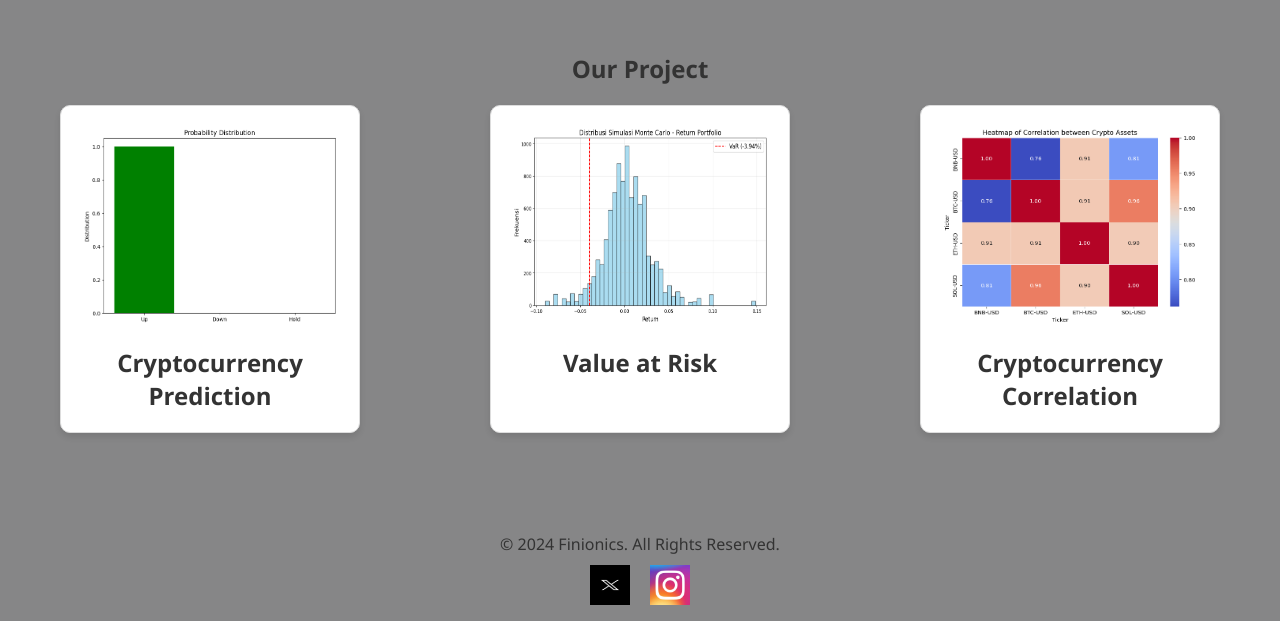
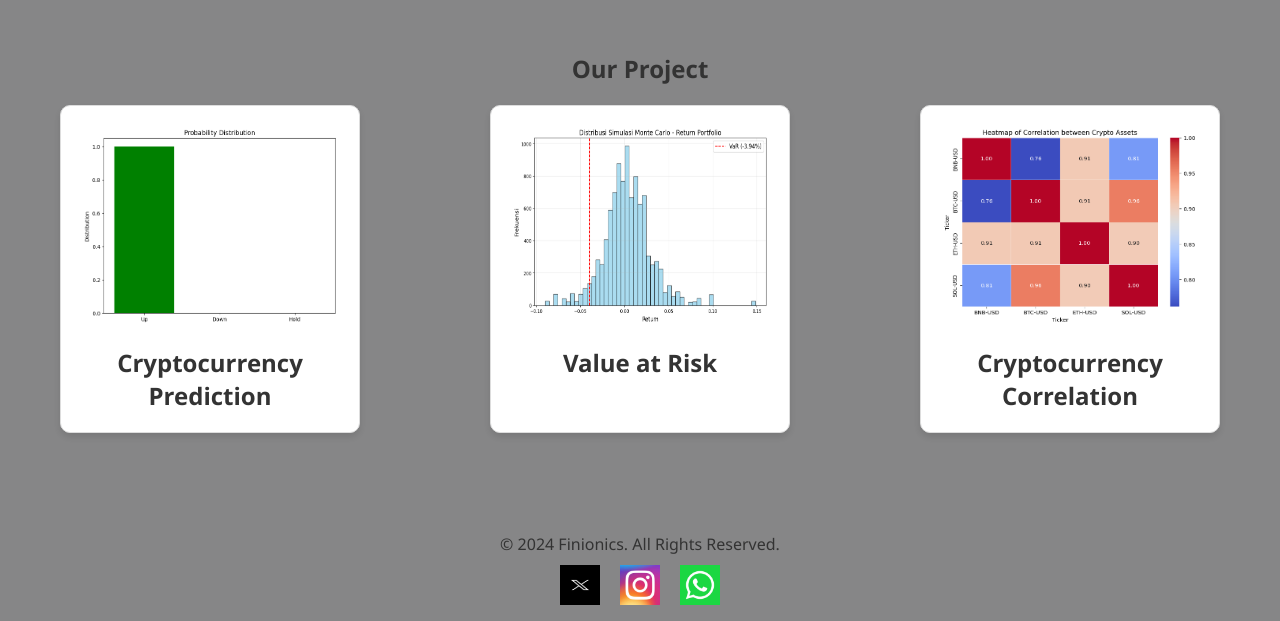
Before and after one commit to reonDay/finionics-website, a plain HTML site: page index.html in a window 1280 px wide. Shown: the part 3510-4131 px from the top of the page. Drawn offline with nearby package versions, Linux system fonts and the light colour scheme.

Commit message:
Update index.html

```diff
--- a/index.html
+++ b/index.html
@@ -104,6 +104,9 @@
       <a href="https://www.instagram.com/finionics/" target="_blank" aria-label="Instagram">
           <img src="insta.jpeg" alt="Instagram" class="icon">
       </a>
+      <a href="https://wa.me/6285651106183" target="_blank" aria-label="Whatsapp">
+          <img src="wa.jpeg" alt="Whatsapp" class="icon">
+      </a>
   </div>
 </footer>
 
```
